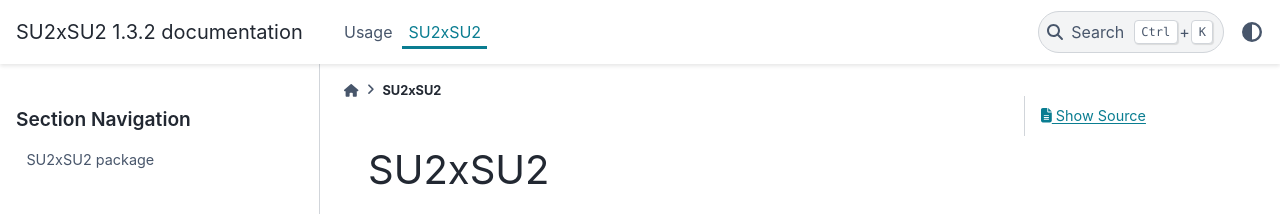
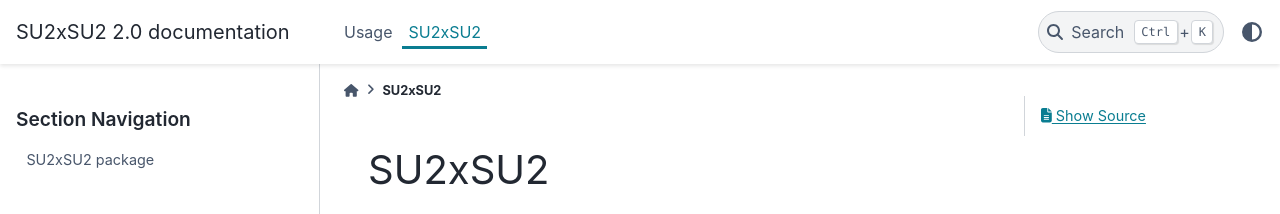
Before and after one commit to JulianWack/SU2xSU2, a Sphinx documentation site: the page built from docs/source/modules.rst, in a window 1280 px wide. Shown: the top 214 px of the page. Built offline with Sphinx 7.4.7 and the PyData theme 0.15.4, drawn with Linux system fonts in a browser that asks for light colours.

Commit message:
minor cosmetics

```diff
--- a/docs/source/conf.py
+++ b/docs/source/conf.py
@@ -22,7 +22,7 @@
 project = 'SU2xSU2'
 copyright = '2023, Julian Wack'
 author = 'Julian Wack'
-release = '1.3.2'
+release = '2.0'
 
 # -- General configuration ---------------------------------------------------
 # https://www.sphinx-doc.org/en/master/usage/configuration.html#general-configuration
```
Also changed, not shown: README.md (+1 -1 lines).
